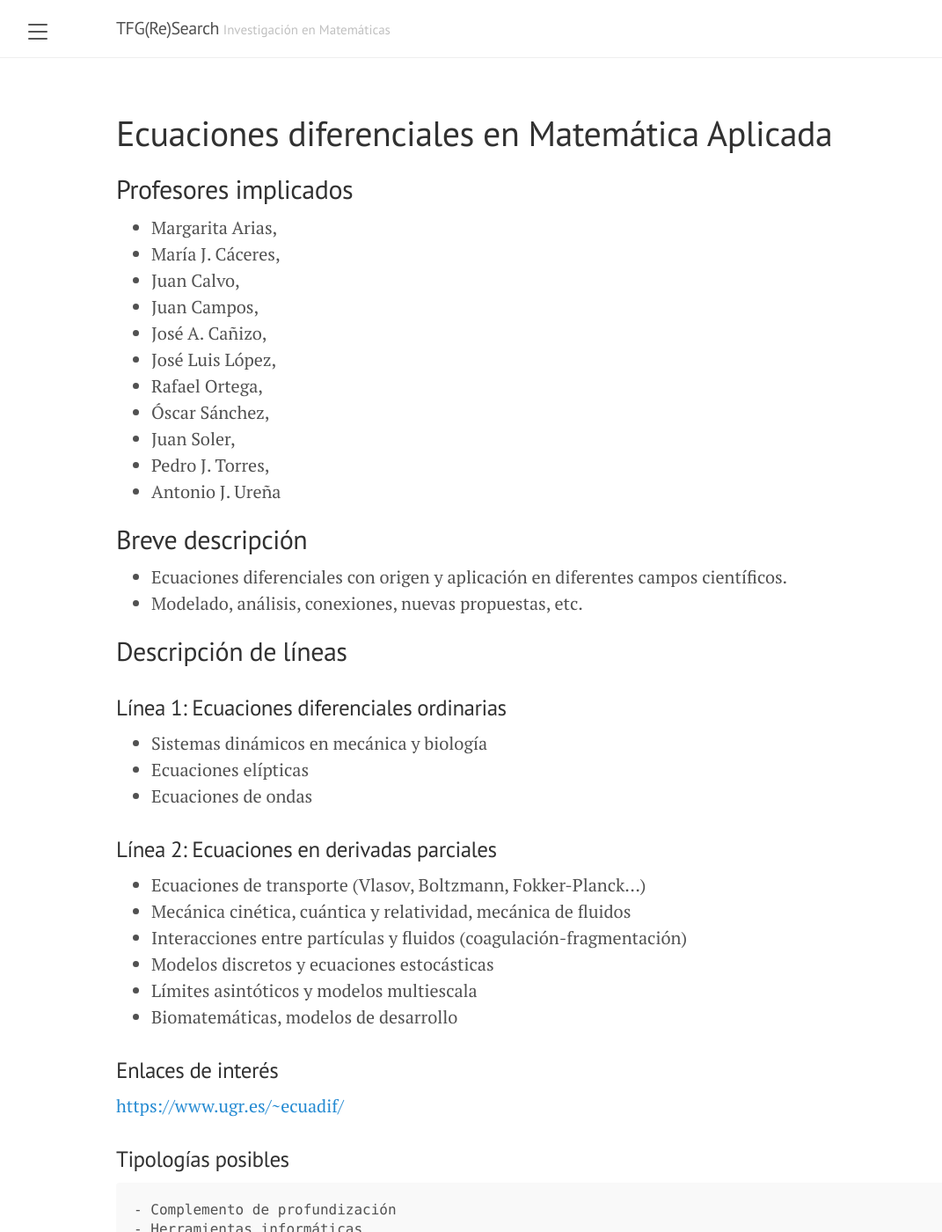
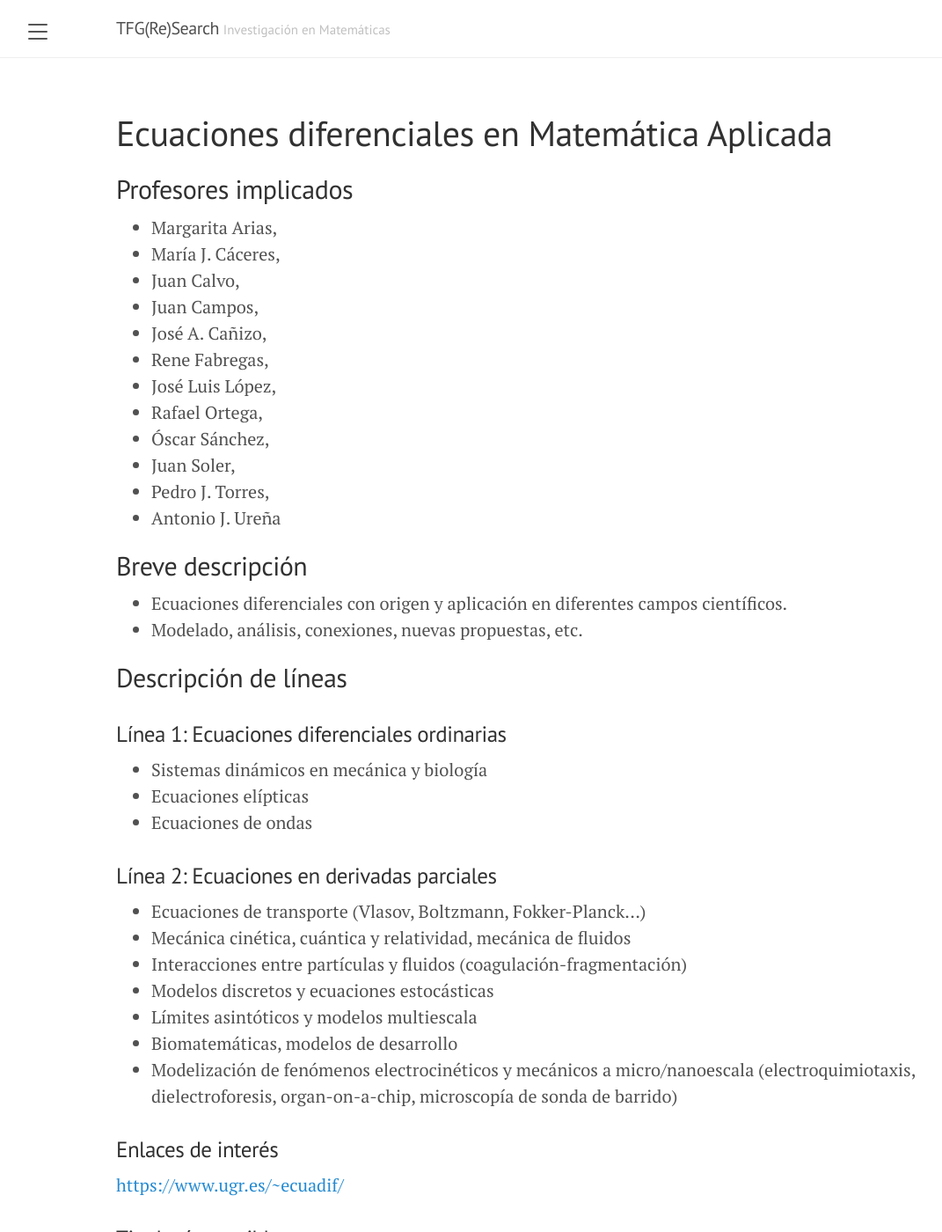
Before and after one commit to tfg-re-search/tfg-re-search.github.io, a Jekyll site: the page built from mapli/EcuacionesDiferenciales.md, in a window 1280 px wide and 1400 px high. Shown: the whole window at 88% size, without its empty margins (8-1079 px from the left). Built offline with Jekyll 4.4.1, drawn with Linux system fonts in a browser that asks for light colours.

Commit message:
actualización ecuaciones diferendciales

```diff
--- a/mapli/EcuacionesDiferenciales.md
+++ b/mapli/EcuacionesDiferenciales.md
@@ -11,6 +11,7 @@ title: ""
 - Juan Calvo,
 - Juan Campos,
 - José A. Cañizo,
+- Rene Fabregas,
 - José Luis López,
 - Rafael Ortega,
 - Óscar Sánchez,
@@ -25,9 +26,9 @@ title: ""
 
 ## Descripción de líneas
 ### Línea 1: Ecuaciones diferenciales ordinarias
--	Sistemas dinámicos en mecánica y biología
+- Sistemas dinámicos en mecánica y biología
 - Ecuaciones elípticas
--	Ecuaciones de ondas
+- Ecuaciones de ondas
 
 ### Línea 2: Ecuaciones en derivadas parciales
 -	Ecuaciones de transporte (Vlasov, Boltzmann, Fokker-Planck…)
@@ -36,6 +37,7 @@ title: ""
 -	Modelos discretos y ecuaciones estocásticas
 -	Límites asintóticos y modelos multiescala
 -	Biomatemáticas, modelos de desarrollo
+-	Modelización de fenómenos electrocinéticos y mecánicos a micro/nanoescala  (electroquimiotaxis, dielectroforesis, organ-on-a-chip, microscopía de sonda de barrido)
 
 
 ### Enlaces de interés
```
